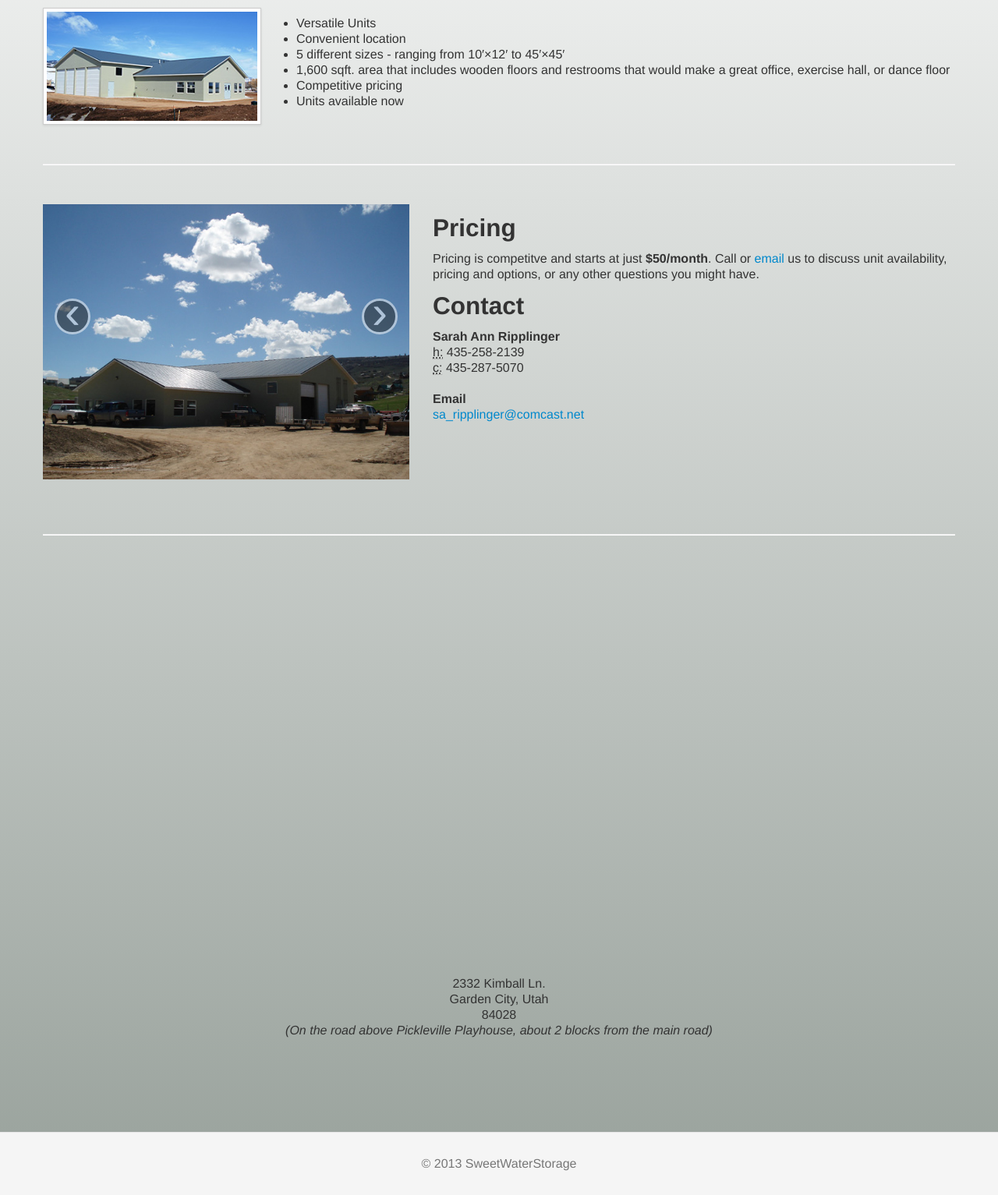
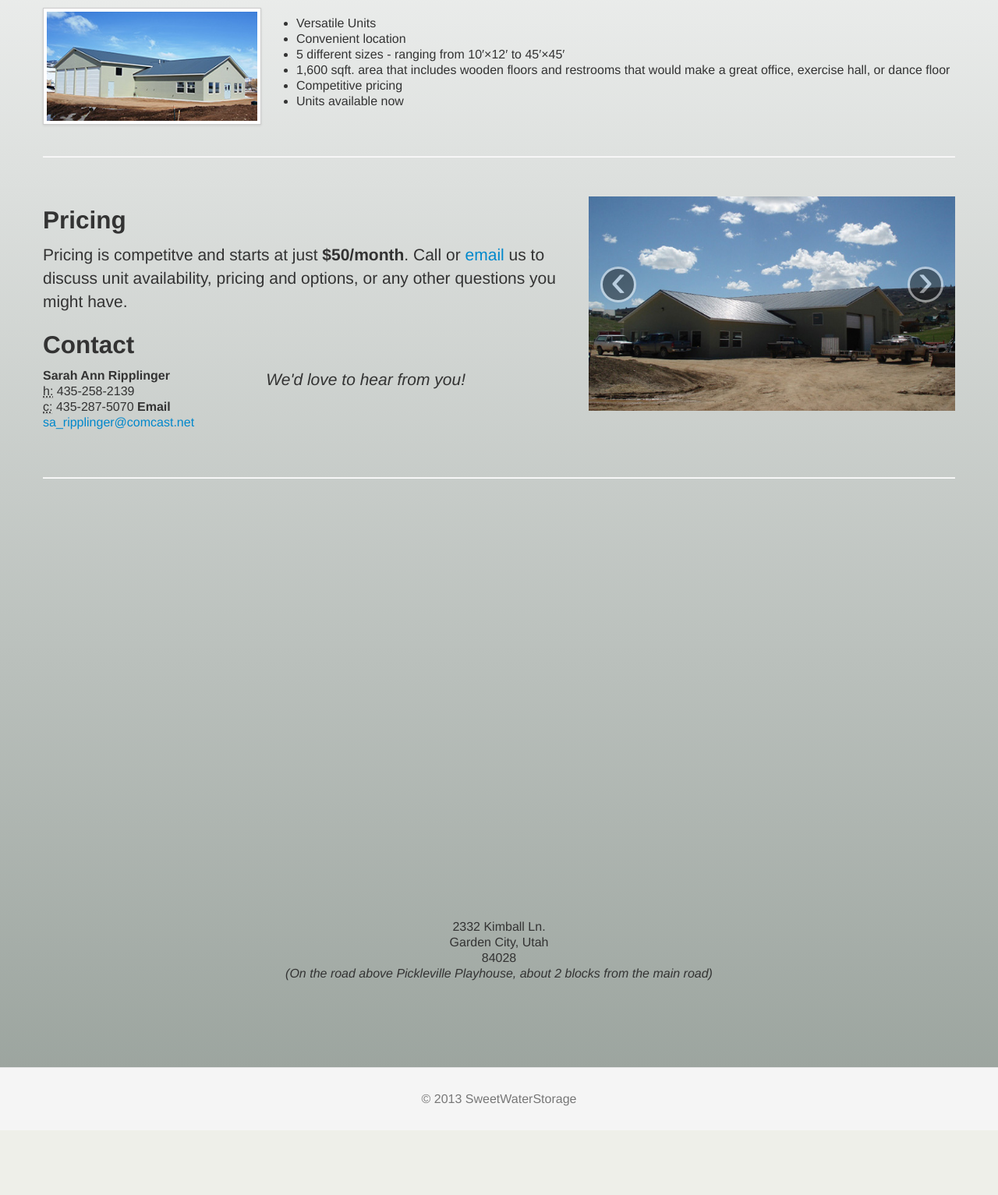
Before and after one commit to tpennock/bearlakestorageunits, a PHP site: page / in a window 1280 px wide. Shown: the part 381-1914 px from the top of the page at 78% size. After the commit the page ends 1800 px from the top, so only its background shows below. Run offline with PHP 8.4, Linux system fonts and the light colour scheme; some libraries are stand-ins or nearby versions.

Commit message:
replaced gallery images; layout updates;

```diff
--- a/css/site.css
+++ b/css/site.css
@@ -76,7 +76,7 @@ body > .navbar .brand:hover {
 /* padding for in-page bookmarks and fixed navbar */
 section {
   padding-top: 30px;
-  padding-bottom: 30px;
+  padding-bottom: 20px;
 }
 section > .page-header,
 section > .lead {
@@ -193,7 +193,7 @@ hr.soften {
   background-size: cover;
   opacity: 1;
 }
-@media
+/*@media
 only screen and (-webkit-min-device-pixel-ratio: 2),
 only screen and (   min--moz-device-pixel-ratio: 2),
 only screen and (     -o-min-device-pixel-ratio: 2/1) {
@@ -202,7 +202,7 @@ only screen and (     -o-min-device-pixel-ratio: 2/1) {
     background-size: 150px 150px;
   }
 
-}
+}*/
 
 /* Masthead (docs home)
 ------------------------- */
--- a/index.php
+++ b/index.php
@@ -83,9 +83,34 @@
 
 			<hr />
 
-			<div class="row-fluid">
-				<div class="span5">
-					<section id="pictures">
+			<section id="info">
+				<div class="row-fluid">
+					<div class="span7">
+						<h2>Pricing</h2>
+						<p class="lead">
+							Pricing is competitve and starts at just <strong>$50/month</strong>. Call or <a href="mailto: sa_ripplinger@comcast.net">email</a> us to discuss unit availability, pricing and options, or any other questions you might have.
+						</p>
+
+						<h2>Contact</h2>
+						<div class="row-fluid">
+							<div class="span5">
+								<address>
+									<strong>Sarah Ann Ripplinger</strong>
+									<br>
+									<abbr title="Home Phone">h:</abbr> 435-258-2139
+									<br />
+									<abbr title="Cell Phone">c:</abbr> 435-287-5070
+									<strong>Email</strong>
+									<br>
+									<a href="mailto: sa_ripplinger@comcast.net">sa_ripplinger@comcast.net</a>
+								</address>
+							</div>
+							<div class="span7">
+								<p class="lead"><em>We'd love to hear from you!</em></p>
+							</div>
+						</div>
+					</div>
+					<div class="span5">
 						<div id="img-gallery" class="carousel slide">
 							<!-- <ol class="carousel-indicators">
 								<li data-target="#img-gallery" data-slide-to="0" class="active"></li>
@@ -112,32 +137,9 @@
 							<a class="carousel-control left" href="#img-gallery" data-slide="prev">&lsaquo;</a>
 							<a class="carousel-control right" href="#img-gallery" data-slide="next">&rsaquo;</a>
 						</div>
-					</section>
+					</div>
 				</div>
-				<div class="span7">
-					<section id="info">
-							<h2>Pricing</h2>
-							<p>
-								Pricing is competitve and starts at just <strong>$50/month</strong>. Call or <a href="mailto: sa_ripplinger@comcast.net">email</a> us to discuss unit availability, pricing and options, or any other questions you might have.
-							</p>
-
-							<h2>Contact</h2>
-							<address>
-								<strong>Sarah Ann Ripplinger</strong>
-								<br>
-								<abbr title="Home Phone">h:</abbr> 435-258-2139
-								<br />
-								<abbr title="Cell Phone">c:</abbr> 435-287-5070
-							</address>
-
-							<address>
-								<strong>Email</strong>
-								<br>
-								<a href="mailto: sa_ripplinger@comcast.net">sa_ripplinger@comcast.net</a>
-							</address>
-					</section>
-				</div>
-			</div>
+			</section>
 
 			<hr />
 
```
Also changed, not shown: img/img_gallery1.jpg, img/img_gallery2.jpg, img/img_gallery3.jpg, img/img_gallery4.jpg.
